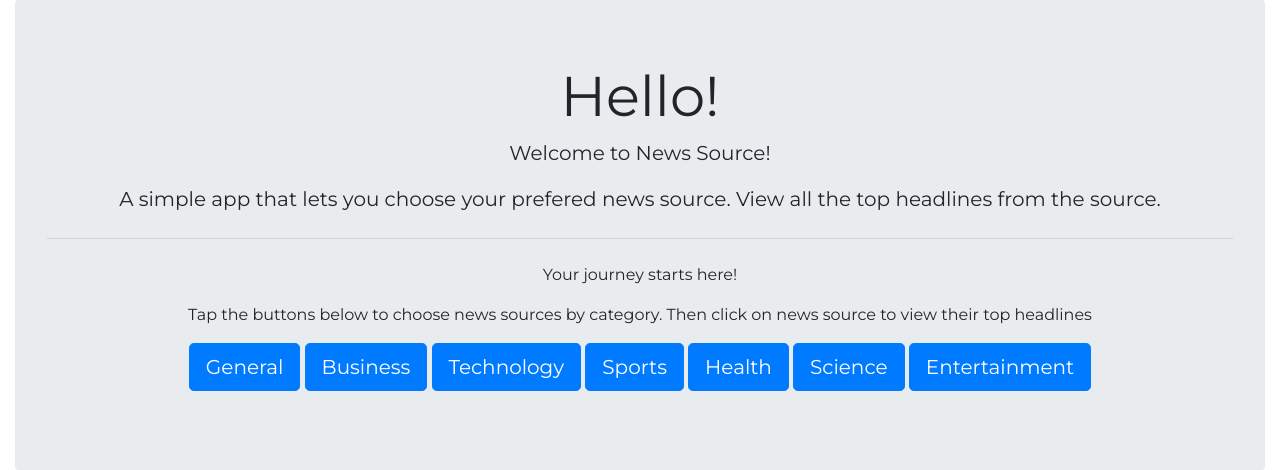
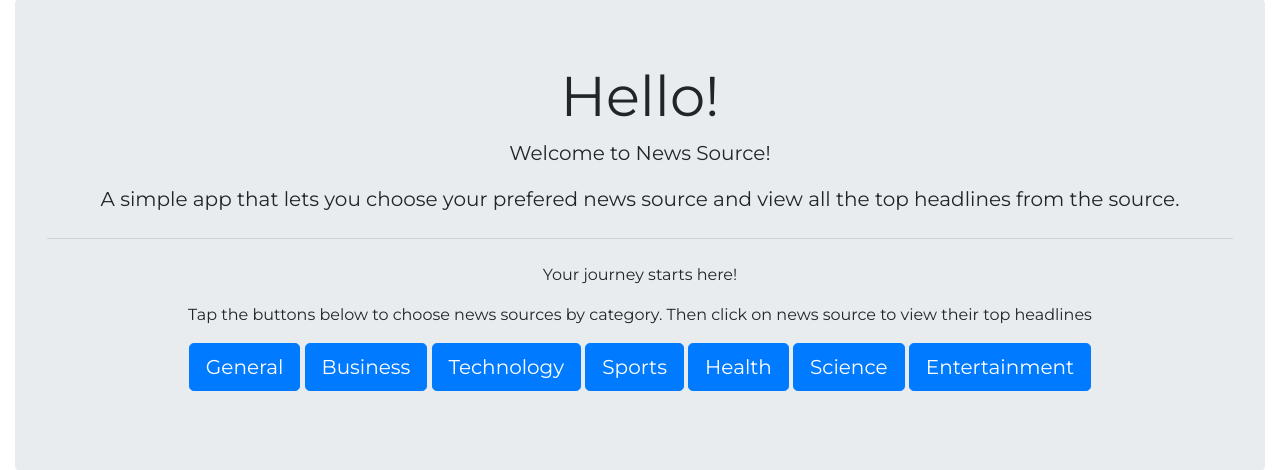
Before and after one commit to SamNgigi/News-Highlight, a Flask app: template app/templates/index.html in a window 1280 px wide. Shown: the part 129-599 px from the top of the page. Run offline with Flask 2, Linux system fonts and the light colour scheme; the template is opened without the code that fills it, so the values that code supplies are empty; parts of the project's set-up code (start-up, migrations or seed data) failed here and were passed over; some libraries are stand-ins or nearby versions.

Commit message:
Welcome page edits

```diff
--- a/app/templates/index.html
+++ b/app/templates/index.html
@@ -8,7 +8,7 @@
   <div class="jumbotron mt-4">
     <h1 class="display-4 text-center">Hello!</h1>
     <p class="lead text-center">Welcome to News Source!</p>
-    <p class="lead text-center">A simple app that lets you choose your prefered news source. View all the top headlines from the source.</p>
+    <p class="lead text-center">A simple app that lets you choose your prefered news source and view all the top headlines from the source.</p>
     <p class="lead text-center"></p>
     <hr class="my-4">
     <p class='text-center'>Your journey starts here!</p>
```
